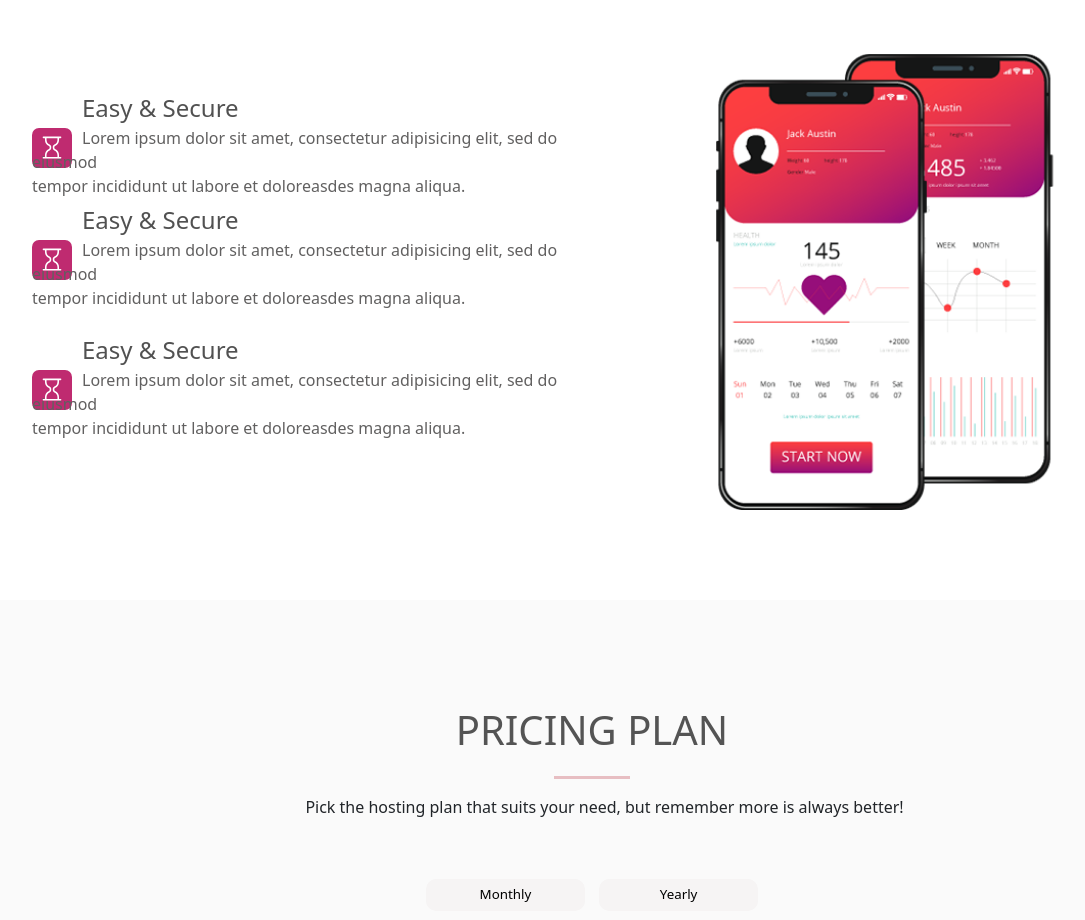
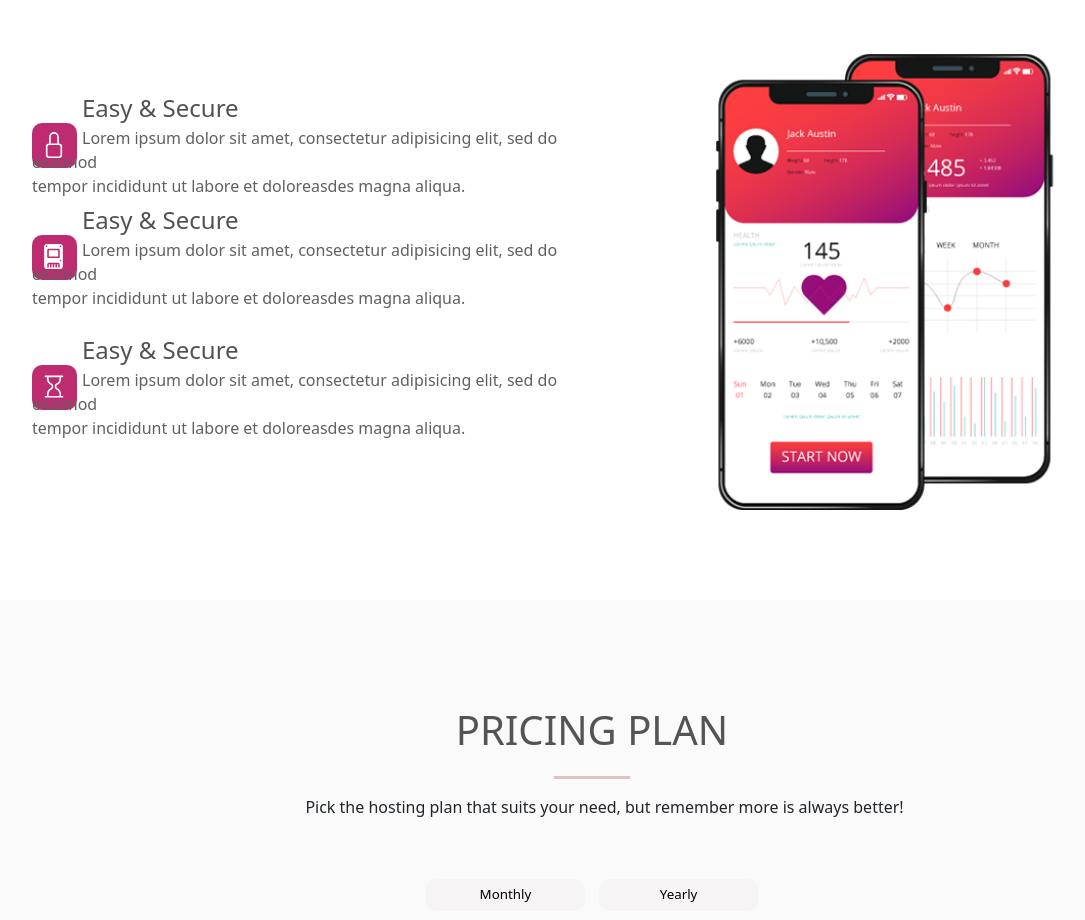
Before and after one commit to kavingithub7/Finalproject, a React (Create React App) app in the folder finalproject/: page /pricing in a window 1280 px wide. Shown: the part 4680-5600 px from the top of the page, without its empty margins (48-1133 px from the left). Built offline with nearby package versions, Linux system fonts and the light colour scheme.

Commit message:
icons added

```diff
--- a/finalproject/src/Easyandsecuresection.css
+++ b/finalproject/src/Easyandsecuresection.css
@@ -37,15 +37,15 @@
     }
     .easy-icon{
         /* border: 1px solid black; */
-        height: 40px;
-        width: 40px;
-        border-radius: 7px;
+        height: 45px;
+        width: 45px;
+        border-radius: 10px;
         background-color: #bf2b70;
-        margin-top: -70px;
+        margin-top: -75px;
     }
     .sandwatch-icon{
-        margin-top: 6.7px;
-        margin-left: 6.5px;
+        margin-top: 9px;
+        margin-left: 9px;
         color: white;
     }
     .secure-content1{
--- a/finalproject/src/Easyandsecuresection.jsx
+++ b/finalproject/src/Easyandsecuresection.jsx
@@ -9,9 +9,9 @@ return(
               <span className="secure-content2">Lorem ipsum dolor sit amet, consectetur adipisicing elit, sed do eiusmod</span><br/>
               <span className="secure-content3">tempor incididunt ut labore et doloreasdes magna aliqua.</span>
                 <div className="easy-icon">
-                    <svg xmlns="http://www.w3.org/2000/svg" width="26" height="25" fill="currentColor" className="sandwatch-icon" viewBox="0 0 16 16">
-                    <path d="M2 1.5a.5.5 0 0 1 .5-.5h11a.5.5 0 0 1 0 1h-1v1a4.5 4.5 0 0 1-2.557 4.06c-.29.139-.443.377-.443.59v.7c0 .213.154.451.443.59A4.5 4.5 0 0 1 12.5 13v1h1a.5.5 0 0 1 0 1h-11a.5.5 0 1 1 0-1h1v-1a4.5 4.5 0 0 1 2.557-4.06c.29-.139.443-.377.443-.59v-.7c0-.213-.154-.451-.443-.59A4.5 4.5 0 0 1 3.5 3V2h-1a.5.5 0 0 1-.5-.5m2.5.5v1a3.5 3.5 0 0 0 1.989 3.158c.533.256 1.011.791 1.011 1.491v.702c0 .7-.478 1.235-1.011 1.491A3.5 3.5 0 0 0 4.5 13v1h7v-1a3.5 3.5 0 0 0-1.989-3.158C8.978 9.586 8.5 9.052 8.5 8.351v-.702c0-.7.478-1.235 1.011-1.491A3.5 3.5 0 0 0 11.5 3V2z"/>
-                    </svg>
+                <svg xmlns="http://www.w3.org/2000/svg" width="26" height="26" fill="currentColor" className="sandwatch-icon" viewBox="0 0 16 16">
+  <path d="M8 1a2 2 0 0 1 2 2v4H6V3a2 2 0 0 1 2-2m3 6V3a3 3 0 0 0-6 0v4a2 2 0 0 0-2 2v5a2 2 0 0 0 2 2h6a2 2 0 0 0 2-2V9a2 2 0 0 0-2-2M5 8h6a1 1 0 0 1 1 1v5a1 1 0 0 1-1 1H5a1 1 0 0 1-1-1V9a1 1 0 0 1 1-1"/>
+</svg>
                </div>
 
 
@@ -21,9 +21,10 @@ return(
               <span className="secure-content2">Lorem ipsum dolor sit amet, consectetur adipisicing elit, sed do eiusmod</span><br/>
               <span className="secure-content3">tempor incididunt ut labore et doloreasdes magna aliqua.</span>
                 <div className="easy-icon">
-                    <svg xmlns="http://www.w3.org/2000/svg" width="26" height="25" fill="currentColor" className="sandwatch-icon" viewBox="0 0 16 16">
-                    <path d="M2 1.5a.5.5 0 0 1 .5-.5h11a.5.5 0 0 1 0 1h-1v1a4.5 4.5 0 0 1-2.557 4.06c-.29.139-.443.377-.443.59v.7c0 .213.154.451.443.59A4.5 4.5 0 0 1 12.5 13v1h1a.5.5 0 0 1 0 1h-11a.5.5 0 1 1 0-1h1v-1a4.5 4.5 0 0 1 2.557-4.06c.29-.139.443-.377.443-.59v-.7c0-.213-.154-.451-.443-.59A4.5 4.5 0 0 1 3.5 3V2h-1a.5.5 0 0 1-.5-.5m2.5.5v1a3.5 3.5 0 0 0 1.989 3.158c.533.256 1.011.791 1.011 1.491v.702c0 .7-.478 1.235-1.011 1.491A3.5 3.5 0 0 0 4.5 13v1h7v-1a3.5 3.5 0 0 0-1.989-3.158C8.978 9.586 8.5 9.052 8.5 8.351v-.702c0-.7.478-1.235 1.011-1.491A3.5 3.5 0 0 0 11.5 3V2z"/>
-                    </svg>
+                <svg xmlns="http://www.w3.org/2000/svg" width="25" height="25" fill="currentColor" className="sandwatch-icon" viewBox="0 0 16 16">
+                        <path d="M5 8V4h6v4z"/>
+                        <path d="M4 0a2 2 0 0 0-2 2v12a2 2 0 0 0 2 2h8a2 2 0 0 0 2-2V2a2 2 0 0 0-2-2zm0 1.5a.5.5 0 1 1-1 0 .5.5 0 0 1 1 0m9 0a.5.5 0 1 1-1 0 .5.5 0 0 1 1 0M3.5 11a.5.5 0 1 0 0-1 .5.5 0 0 0 0 1m9.5-.5a.5.5 0 1 1-1 0 .5.5 0 0 1 1 0M4.75 3h6.5a.75.75 0 0 1 .75.75v4.5a.75.75 0 0 1-.75.75h-6.5A.75.75 0 0 1 4 8.25v-4.5A.75.75 0 0 1 4.75 3M5 12h6a1 1 0 0 1 1 1v2h-1v-2h-.75v2h-1v-2H8.5v2h-1v-2h-.75v2h-1v-2H5v2H4v-2a1 1 0 0 1 1-1"/>
+                         </svg>
                </div>
             </div>
             <div className="easy-content3">
```
